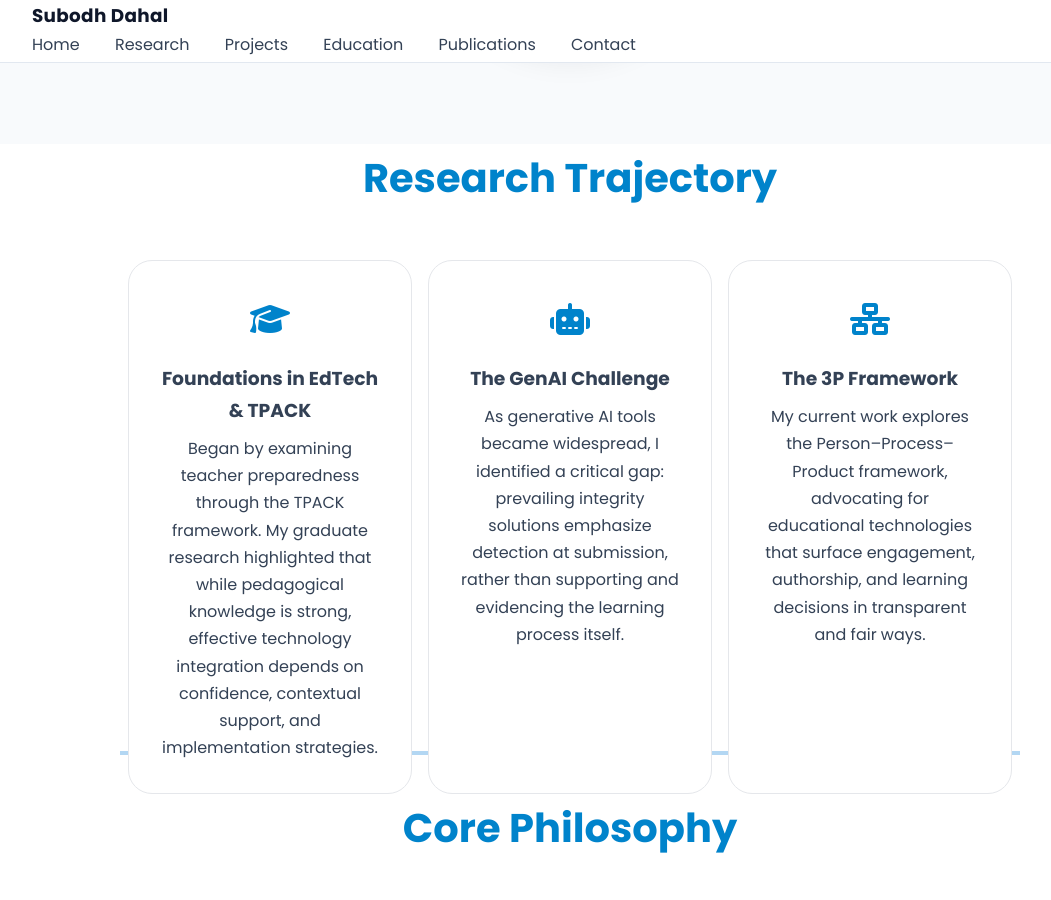
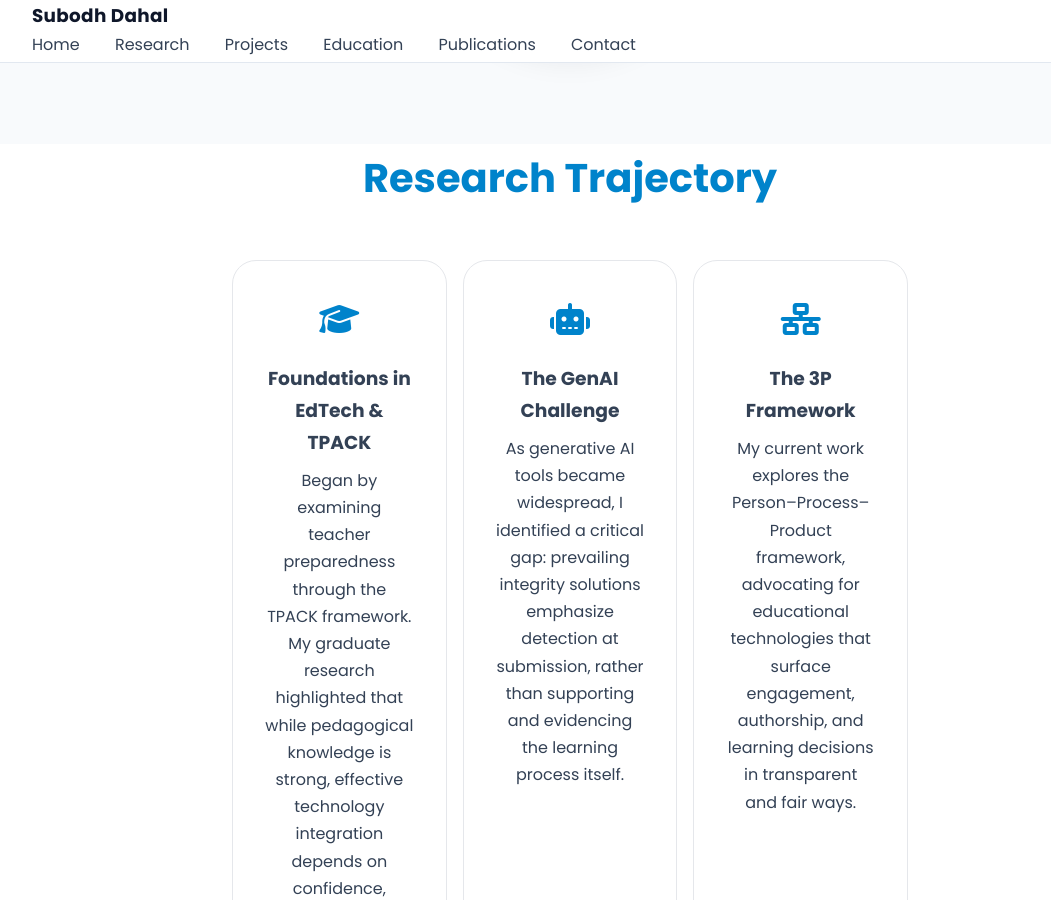
Before and after one commit to dahalsubodh/dahalsubodh.github.io, a Jekyll site: the page built from index.md, in a window 1280 px wide and 900 px high, scrolled down 741 px. Shown: the whole window, without its empty margins (70-1121 px from the left). Built offline with Jekyll 4.4.1, drawn with Linux system fonts in a browser that asks for light colours.

Commit message:
Update default.html

```diff
--- a/_layouts/default.html
+++ b/_layouts/default.html
@@ -31,9 +31,11 @@
   {% endif %}
 
   <!-- ================= PAGE CONTENT ================= -->
-  <main>
+<main>
+  <div class="container content-narrow">
     {{ content }}
-  </main>
+  </div>
+</main>
 
   <!-- ================= FOOTER ================= -->
   {% include footer.html %}
```
